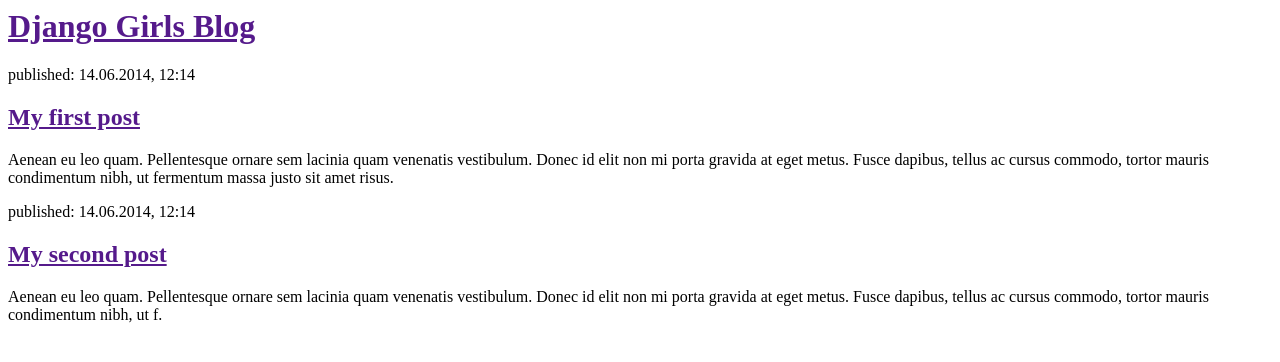
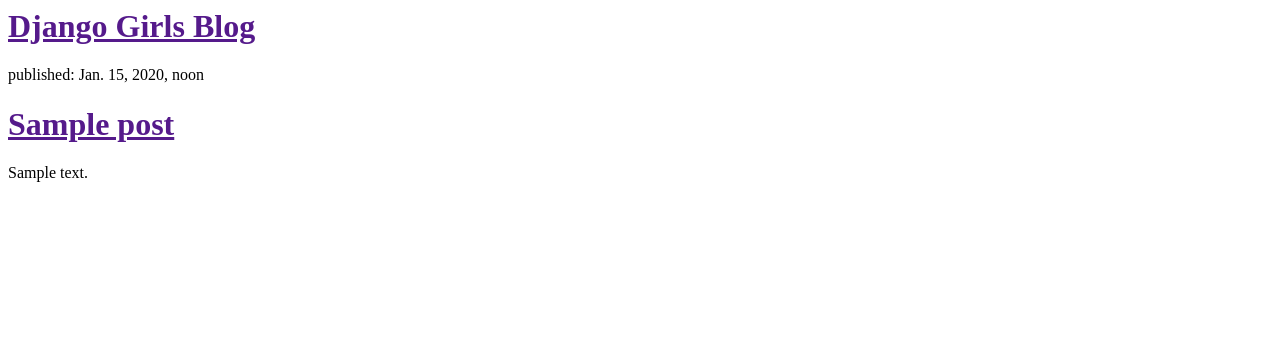
Before and after one commit to Tiriy/my-first-blog1, a Django app: template blog/templates/blog/post_list.html in a window 1280 px wide. Shown: the top 362 px of the page. Run offline with Django 3.2, Linux system fonts and the light colour scheme; the template is opened without the code that fills it: values that come from a table or form of the project are taken from there, others are empty; tables that the repository leaves empty hold one stand-in row (values such as "Sample post").

Commit message:
Modified templates to display posts from database.

```diff
--- a/blog/templates/blog/post_list.html
+++ b/blog/templates/blog/post_list.html
@@ -7,16 +7,12 @@
                 <h1><a href="">Django Girls Blog</a></h1>
             </div>
 
-            <div>
-                <p>published: 14.06.2014, 12:14</p>
-                <h2><a href="">My first post</a></h2>
-                <p>Aenean eu leo quam. Pellentesque ornare sem lacinia quam venenatis vestibulum. Donec id elit non mi porta gravida at eget metus. Fusce dapibus, tellus ac cursus commodo, tortor mauris condimentum nibh, ut fermentum massa justo sit amet risus.</p>
-            </div>
-
-            <div>
-                <p>published: 14.06.2014, 12:14</p>
-                <h2><a href="">My second post</a></h2>
-                <p>Aenean eu leo quam. Pellentesque ornare sem lacinia quam venenatis vestibulum. Donec id elit non mi porta gravida at eget metus. Fusce dapibus, tellus ac cursus commodo, tortor mauris condimentum nibh, ut f.</p>
-            </div>
+           {% for post in posts %}
+        <div>
+            <p>published: {{ post.published_date }}</p>
+            <h1><a href="">{{ post.title }}</a></h1>
+            <p>{{ post.text|linebreaksbr }}</p>
+        </div>
+    {% endfor %}
         </body>
     </html>
--- a/blog/views.py
+++ b/blog/views.py
@@ -1,4 +1,7 @@
 from django.shortcuts import render
+from django.utils import timezone
+from .models import Post
 
 def post_list(request):
+    posts = Post.objects.filter(published_date__lte=timezone.now()).order_by('published_date')
     return render(request, 'blog/post_list.html', {})
--- a/mysite/urls.py
+++ b/mysite/urls.py
@@ -2,9 +2,6 @@
 from django.contrib import admin
 
 urlpatterns = [
-    # Examples:
-    # url(r'^$', 'mysite.views.home', name='home'),
-    # url(r'^blog/', include('blog.urls')),
-
     url(r'^admin/', include(admin.site.urls)),
+    url(r'', include('blog.urls')),
 ]
```
Also changed, not shown: blog/templates/blog/base.html (added).
